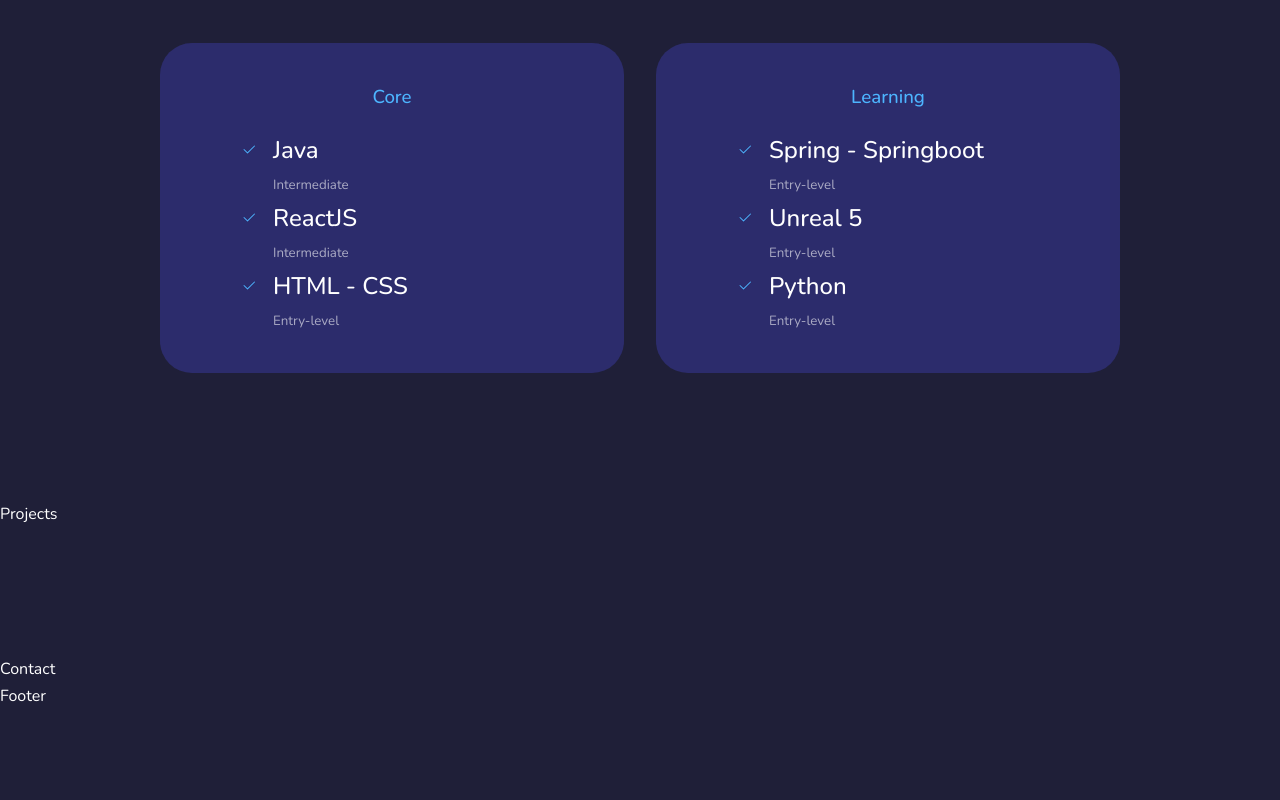
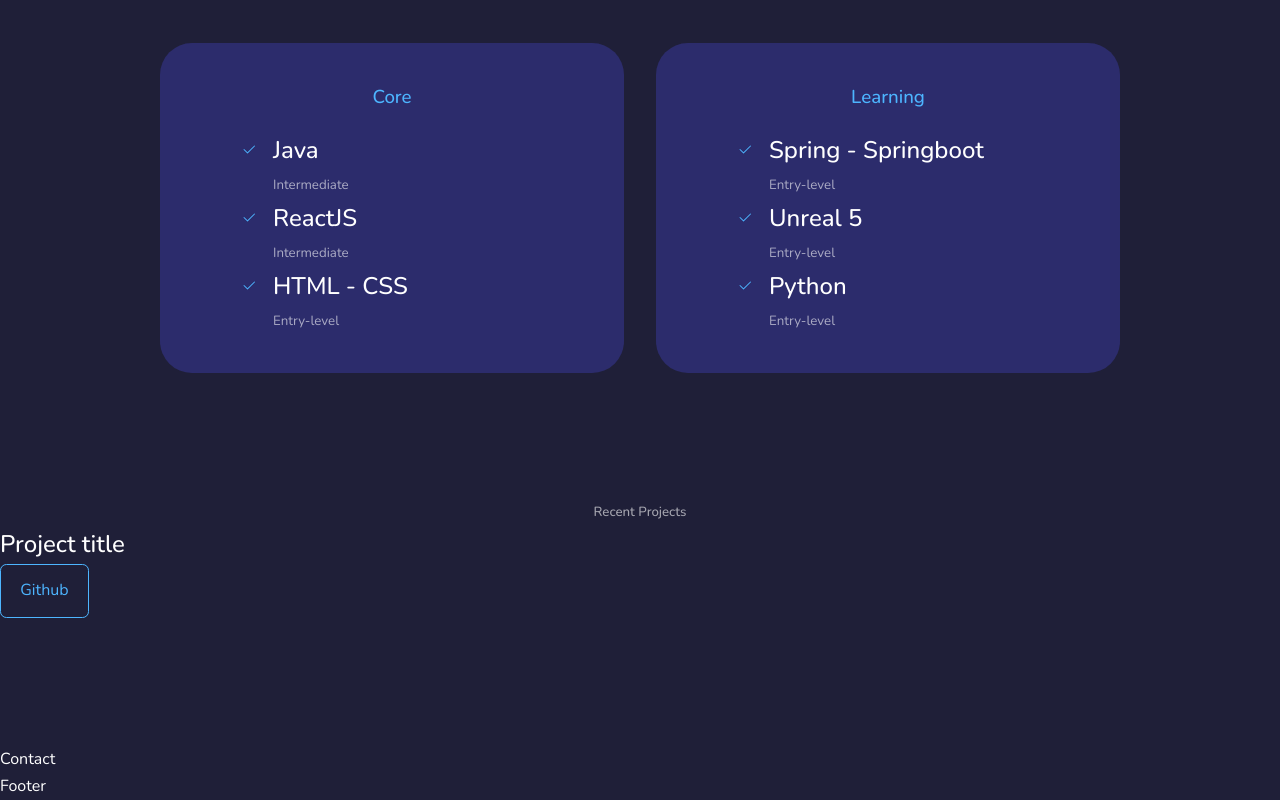
Before and after one commit to thitboxao0909/ReactPortfolio, a React (Create React App) app: page / in a window 1280 px wide. Shown: the part 1688-2488 px from the top of the page. Before the commit the page ends 2399 px from the top, so only its background shows below. Built offline with nearby package versions, Linux system fonts and the light colour scheme.

Commit message:
projects

```diff
--- a/src/components/projects/Projects.jsx
+++ b/src/components/projects/Projects.jsx
@@ -1,9 +1,20 @@
 import React from 'react'
 import './project.css'
+import IMG1 from '../../assets/projects1.jpg'
 
 const Projects = () => {
   return (
-    <section id='projects'>Projects</section>
+    <section id='projects'>
+      <h5>Recent Projects</h5>
+      <div className="containter projects__containter">
+        <article className='projects__item'>
+          <div className="projects__item-image"></div>
+          <h2>Project title</h2>
+          <a href="https://github.com" className='btn' target='_blank'>Github</a>
+
+        </article>
+      </div>
+    </section>
   )
 }
 
```
